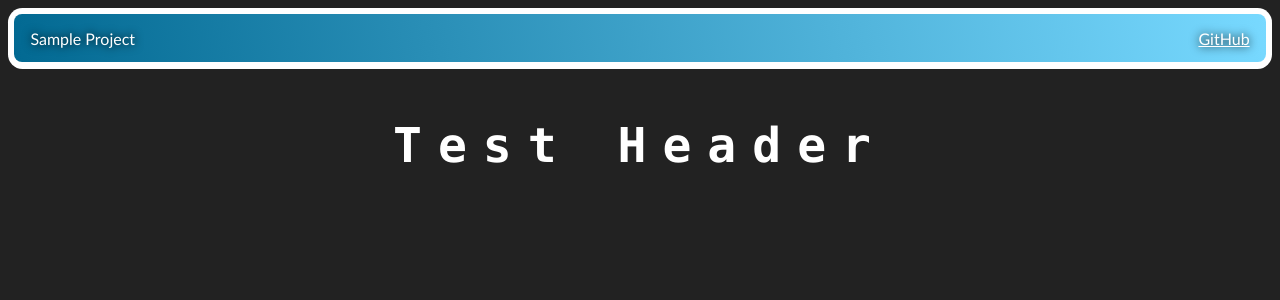
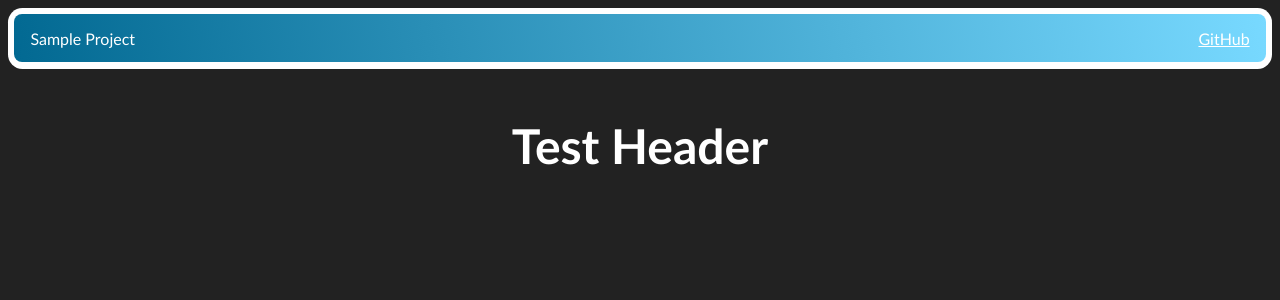
Before and after one commit to Fysheep/DK-Vue-Template, a Vue app: page / in a window 1280 px wide. Shown: the top 300 px of the page. Built offline with nearby package versions, Linux system fonts and the light colour scheme.

Commit message:
Fixed unnecessary Tech.css

```diff
--- a/src/assets/tech.css
+++ b/src/assets/tech.css
@@ -140,16 +140,6 @@
   text-decoration: underline;
 }
 
-*[shadow] {
-  filter: var(--nav-text-shadows);
-}
-
-*[consoleheadline] {
-  font-family: ui-monospace, 'Cascadia Mono', 'Segoe UI Mono', Menlo, Monaco, Consolas, monospace;
-
-  letter-spacing: 1rem;
-}
-
 .p-1 {
   padding: 2px;
 }
```
